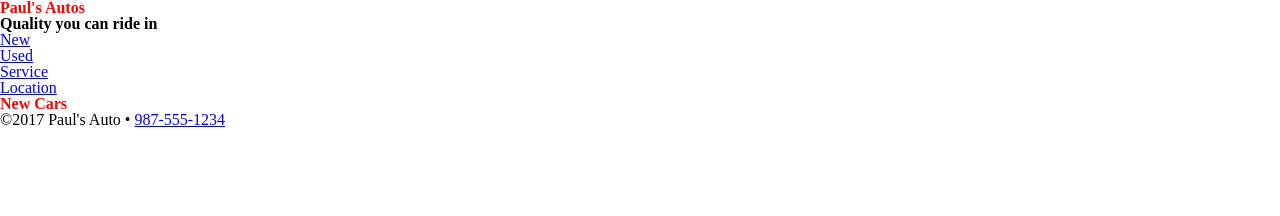
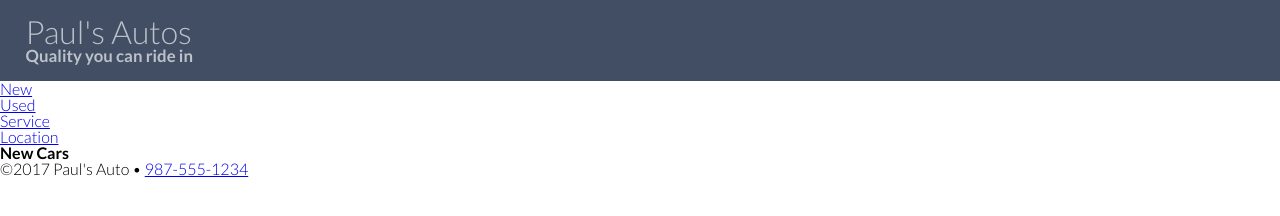
Before and after one commit to ARWL2016/rwd1, a website: page index.html in a window 1280 px wide. Drawn offline with Linux system fonts and the light colour scheme.

Commit message:
add basic styles

```diff
--- a/css/styles.css
+++ b/css/styles.css
@@ -97,5 +97,19 @@ html {
   -webkit-box-sizing: border-box;
   box-sizing: border-box; }
 
-h1 {
-  color: red; }
+/* BODY */
+body {
+  font-family: "Lato", sans-serif;
+  font-weight: 300; }
+
+/* HEADER */
+header {
+  background-color: #424e64;
+  color: #bbc2ca;
+  padding: 1rem 2%; }
+  header h1 {
+    font-size: 2rem;
+    font-weight: 300; }
+  header h2 {
+    font-size: 1.05rem;
+    font-weight: 700; }
--- a/index.html
+++ b/index.html
@@ -8,8 +8,11 @@
 <meta charset="utf-8">
 <title>Title</title>
 
+<!-- FONTS -->
+<link href="https://fonts.googleapis.com/css?family=Lato:300,700" rel="stylesheet">
+
 <!-- STYLE SHEETS -->
-    <link href="css/styles.css" rel="stylesheet">
+<link href="css/styles.css" rel="stylesheet">
 
 
 </head>
--- a/scss/_small-default.scss
+++ b/scss/_small-default.scss
@@ -4,6 +4,25 @@ html {-webkit-text-size-adjust: 100%; -ms-text-size-adjust: 100%;}
 /*  apply a natural box layout model to all elements  */
 * { -moz-box-sizing: border-box; -webkit-box-sizing: border-box; box-sizing: border-box; }
 
-h1 {
-  color: red;
+/* BODY */
+body {
+  font-family: $defaultFont;
+  font-weight: $normalWeight;
 }
+
+/* HEADER */
+header {
+  background-color: $primaryColor;
+  color: $secondaryColor;
+  padding: 1rem $gutter;
+
+  h1 {
+    font-size: 2rem;
+    font-weight: $normalWeight;
+  }
+
+  h2 {
+    font-size: 1.05rem;
+    font-weight: $boldWeight;
+  }
+}
```
Also changed, not shown: scss/_variables.scss (+9 -0 lines).
